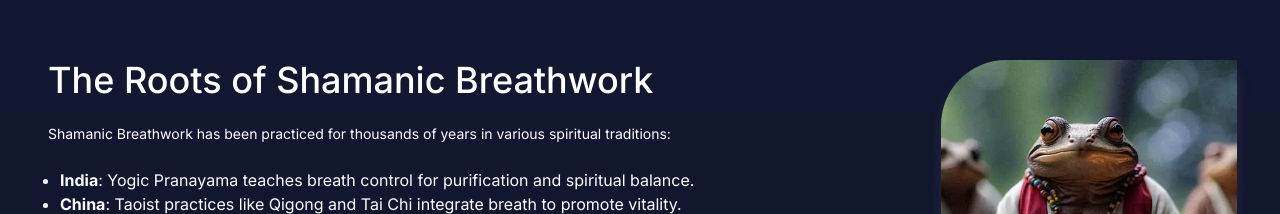
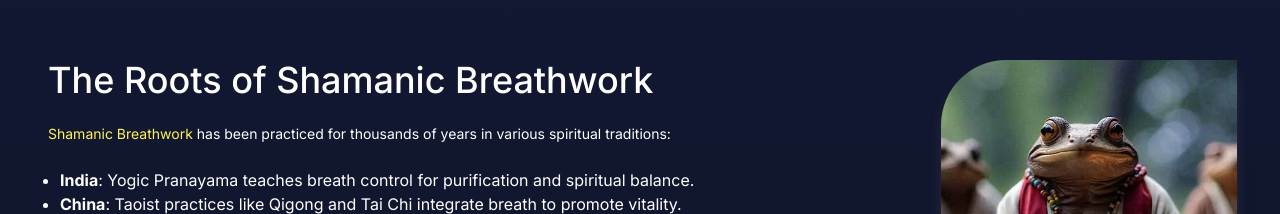
Before and after one commit to htetaungkhant/enrique-website-frontend, a Next.js app: page /breathwork in a window 1280 px wide. Shown: the part 1140-1354 px from the top of the page. Built offline with nearby package versions, Linux system fonts and the light colour scheme.

Commit message:
adjust Breathwork Page by adding links

```diff
--- a/pages/breathwork.js
+++ b/pages/breathwork.js
@@ -1,4 +1,6 @@
 import { SwiperSlide, } from "swiper/react";
+import Image from "next/image";
+import Link from "next/link";
 
 import { SwiperCardsRowSection, SwiperWrapper } from "@/components/common/CardsRowSection";
 import Footer from "@/components/common/Footer";
@@ -7,7 +9,6 @@ import ListCard from "@/components/common/ListCard";
 import { PageHeaderWithBanner } from "@/components/common/PageHeader";
 import UPSection from "@/components/common/UniformPaddingSection";
 import Card from "@/components/common/Card";
-import Image from "next/image";
 
 const cardsRowSectionData1 = {
     title: 'Preparation for Your Yoga Journey',
@@ -119,7 +120,7 @@ const Breathwork = () => {
             <UniformInfoSection image="/image/OtherSomaticPractices.png" reverse={true}>
                 <h2 className="text-white text-2xl inter-font font-medium lg:text-3xl xl:text-4xl">The Roots of Shamanic Breathwork</h2>
                 <div className="text-white inter-font flex flex-col gap-6">
-                    <p className="text-sm">Shamanic Breathwork has been practiced for thousands of years in various spiritual traditions:</p>
+                    <p className="text-sm"><Link href="https://www.webmd.com/balance/what-is-breathwork" target="_blank" className="text-[#fef15c]">Shamanic Breathwork</Link> has been practiced for thousands of years in various spiritual traditions:</p>
                     <ul className="pl-3 list-disc ">
                         <li><strong>India</strong>: Yogic Pranayama teaches breath control for purification and spiritual balance.</li>
                         <li><strong>China</strong>: Taoist practices like Qigong and Tai Chi integrate breath to promote vitality.</li>
```
